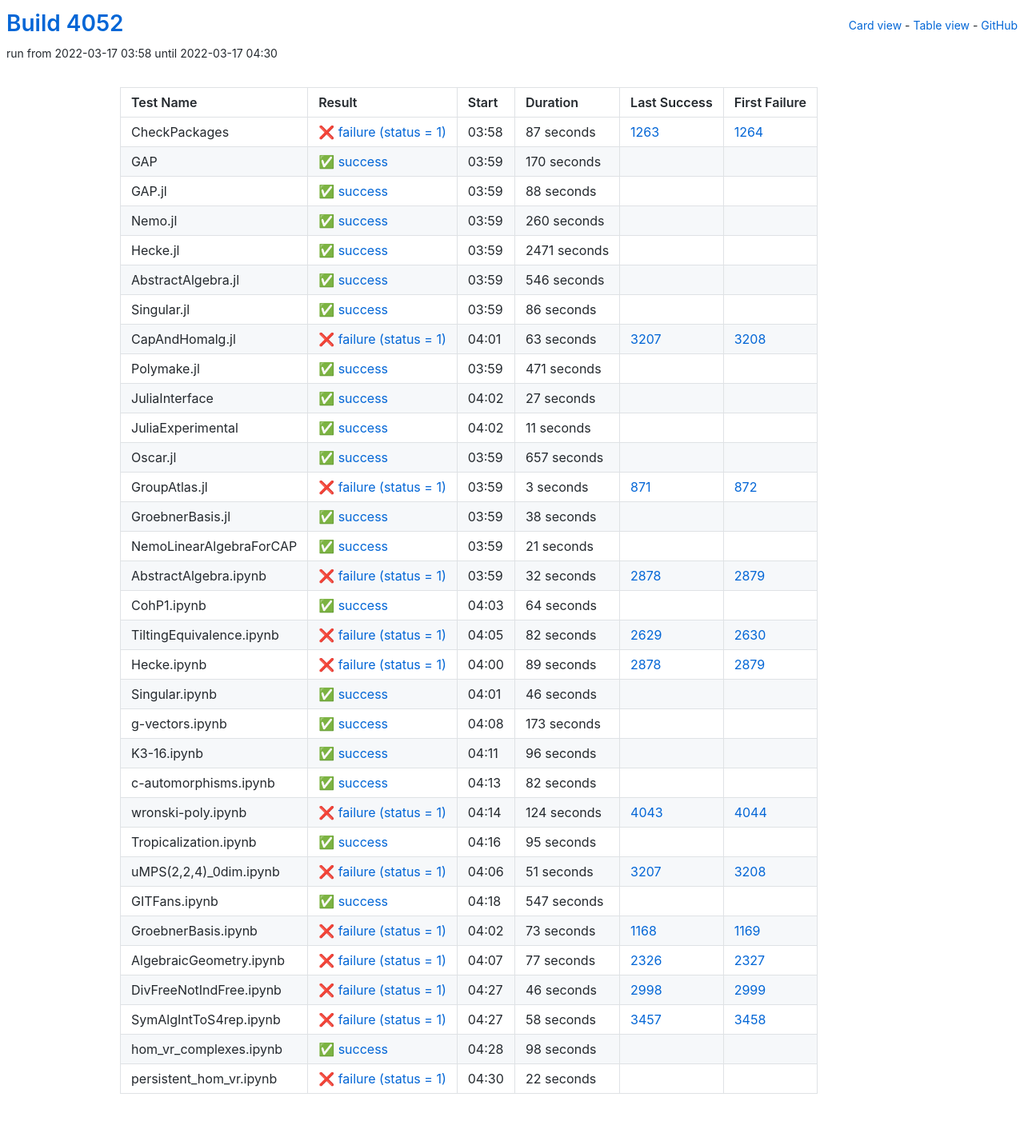
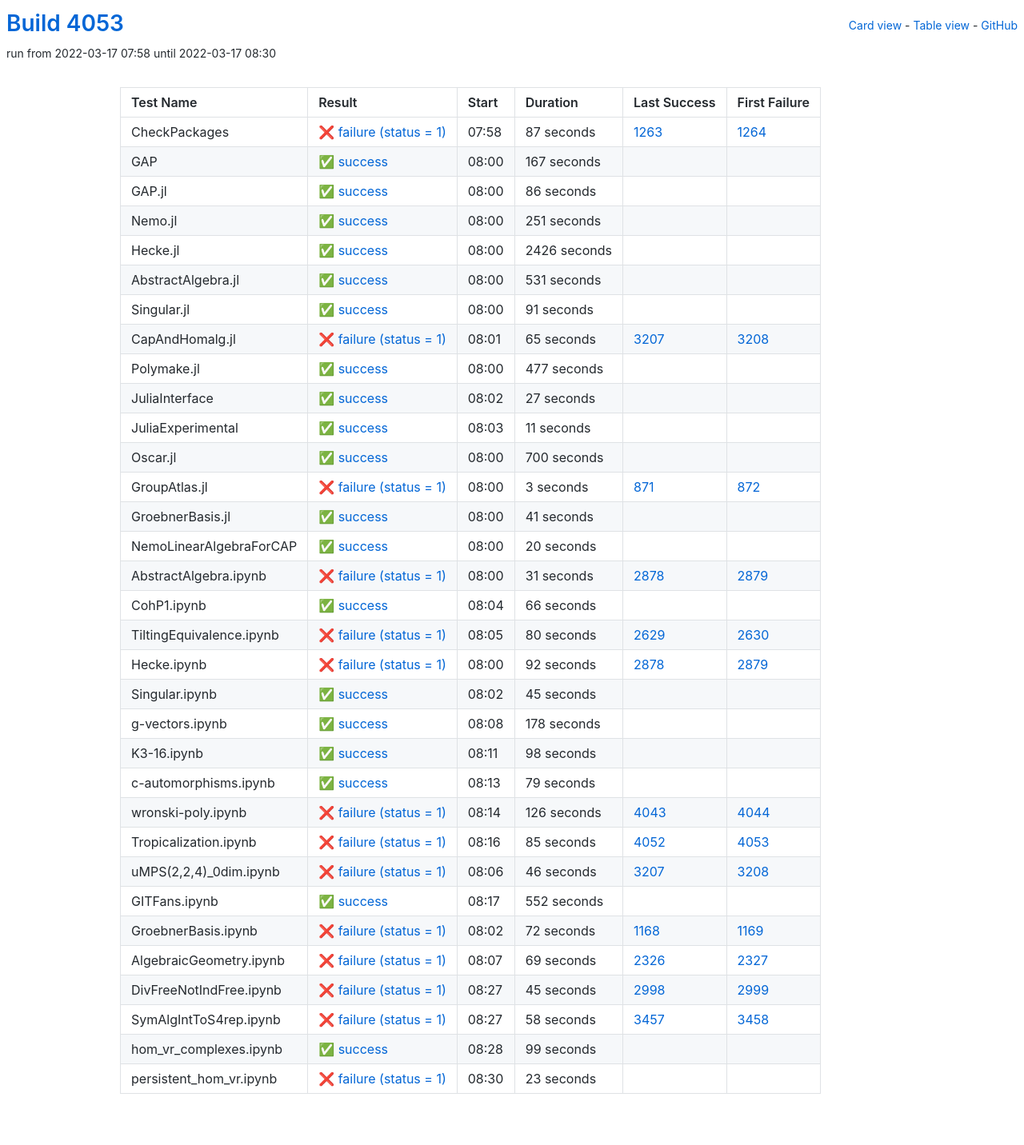
Before and after one commit to oscar-system/oscar-ci-status-stable, a Jekyll site: the page built from table.html, in a window 1280 px wide. Shown: the whole page at 80% size. Built offline with Jekyll 4.4.1, drawn with Linux system fonts in a browser that asks for light colours.

Commit message:
Build #4053

```diff
--- a/_data/ci.yml
+++ b/_data/ci.yml
@@ -1,6 +1,6 @@
 ---
-build: 4052
-build_url: https://oscarci.mathematik.uni-kl.de/job/oscar-stable/4052/
+build: 4053
+build_url: https://oscarci.mathematik.uni-kl.de/job/oscar-stable/4053/
 job: oscar-stable
 organization: oscar-system
 repo: oscar-ci-status-stable
@@ -8,8 +8,8 @@ repourl: https://github.com/oscar-system/oscar-ci-status-stable
 tests:
 - name: CheckPackages
   id: checkpackages
-  log: https://oscarci.mathematik.uni-kl.de/job/oscar-stable/4052/artifact/logs/build-4052/CheckPackages.log
-  start: 2022-03-17 03:58
+  log: https://oscarci.mathematik.uni-kl.de/job/oscar-stable/4053/artifact/logs/build-4053/CheckPackages.log
+  start: 2022-03-17 07:58
   success: false
   exitcode: 1
   status: failure
@@ -20,68 +20,20 @@ tests:
   first_failure_url: https://oscarci.mathematik.uni-kl.de/job/oscar-stable/1264/
 - name: GAP
   id: gap
-  log: https://oscarci.mathematik.uni-kl.de/job/oscar-stable/4052/artifact/logs/build-4052/GAP.log
-  start: 2022-03-17 03:59
+  log: https://oscarci.mathematik.uni-kl.de/job/oscar-stable/4053/artifact/logs/build-4053/GAP.log
+  start: 2022-03-17 08:00
   success: true
   exitcode: 0
   status: success
-  duration: 170
+  duration: 167
   last_success: false
   last_success_url:
   first_failure: false
   first_failure_url:
 - name: GAP.jl
   id: gap-jl
-  log: https://oscarci.mathematik.uni-kl.de/job/oscar-stable/4052/artifact/logs/build-4052/GAP.jl.log
-  start: 2022-03-17 03:59
-  success: true
-  exitcode: 0
-  status: success
-  duration: 88
-  last_success: false
-  last_success_url:
-  first_failure: false
-  first_failure_url:
-- name: Nemo.jl
-  id: nemo-jl
-  log: https://oscarci.mathematik.uni-kl.de/job/oscar-stable/4052/artifact/logs/build-4052/Nemo.jl.log
-  start: 2022-03-17 03:59
-  success: true
-  exitcode: 0
-  status: success
-  duration: 260
-  last_success: false
-  last_success_url:
-  first_failure: false
-  first_failure_url:
-- name: Hecke.jl
-  id: hecke-jl
-  log: https://oscarci.mathematik.uni-kl.de/job/oscar-stable/4052/artifact/logs/build-4052/Hecke.jl.log
-  start: 2022-03-17 03:59
-  success: true
-  exitcode: 0
-  status: success
-  duration: 2471
-  last_success: false
-  last_success_url:
-  first_failure: false
-  first_failure_url:
-- name: AbstractAlgebra.jl
-  id: abstractalgebra-jl
-  log: https://oscarci.mathematik.uni-kl.de/job/oscar-stable/4052/artifact/logs/build-4052/AbstractAlgebra.jl.log
-  start: 2022-03-17 03:59
-  success: true
-  exitcode: 0
-  status: success
-  duration: 546
-  last_success: false
-  last_success_url:
-  first_failure: false
-  first_failure_url:
-- name: Singular.jl
-  id: singular-jl
-  log: https://oscarci.mathematik.uni-kl.de/job/oscar-stable/4052/artifact/logs/build-4052/Singular.jl.log
-  start: 2022-03-17 03:59
+  log: https://oscarci.mathematik.uni-kl.de/job/oscar-stable/4053/artifact/logs/build-4053/GAP.jl.log
+  start: 2022-03-17 08:00
   success: true
   exitcode: 0
   status: success
@@ -90,34 +42,82 @@ tests:
   last_success_url:
   first_failure: false
   first_failure_url:
+- name: Nemo.jl
+  id: nemo-jl
+  log: https://oscarci.mathematik.uni-kl.de/job/oscar-stable/4053/artifact/logs/build-4053/Nemo.jl.log
+  start: 2022-03-17 08:00
+  success: true
+  exitcode: 0
+  status: success
+  duration: 251
+  last_success: false
+  last_success_url:
+  first_failure: false
+  first_failure_url:
+- name: Hecke.jl
+  id: hecke-jl
+  log: https://oscarci.mathematik.uni-kl.de/job/oscar-stable/4053/artifact/logs/build-4053/Hecke.jl.log
+  start: 2022-03-17 08:00
+  success: true
+  exitcode: 0
+  status: success
+  duration: 2426
+  last_success: false
+  last_success_url:
+  first_failure: false
+  first_failure_url:
+- name: AbstractAlgebra.jl
+  id: abstractalgebra-jl
+  log: https://oscarci.mathematik.uni-kl.de/job/oscar-stable/4053/artifact/logs/build-4053/AbstractAlgebra.jl.log
+  start: 2022-03-17 08:00
+  success: true
+  exitcode: 0
+  status: success
+  duration: 531
+  last_success: false
+  last_success_url:
+  first_failure: false
+  first_failure_url:
+- name: Singular.jl
+  id: singular-jl
+  log: https://oscarci.mathematik.uni-kl.de/job/oscar-stable/4053/artifact/logs/build-4053/Singular.jl.log
+  start: 2022-03-17 08:00
+  success: true
+  exitcode: 0
+  status: success
+  duration: 91
+  last_success: false
+  last_success_url:
+  first_failure: false
+  first_failure_url:
 - name: CapAndHomalg.jl
   id: capandhomalg-jl
-  log: https://oscarci.mathematik.uni-kl.de/job/oscar-stable/4052/artifact/logs/build-4052/CapAndHomalg.jl.log
-  start: 2022-03-17 04:01
+  log: https://oscarci.mathematik.uni-kl.de/job/oscar-stable/4053/artifact/logs/build-4053/CapAndHomalg.jl.log
+  start: 2022-03-17 08:01
   success: false
   exitcode: 1
   status: failure
-  duration: 63
+  duration: 65
   last_success: 3207
   last_success_url: https://oscarci.mathematik.uni-kl.de/job/oscar-stable/3207/
   first_failure: 3208
   first_failure_url: https://oscarci.mathematik.uni-kl.de/job/oscar-stable/3208/
 - name: Polymake.jl
   id: polymake-jl
-  log: https://oscarci.mathematik.uni-kl.de/job/oscar-stable/4052/artifact/logs/build-4052/Polymake.jl.log
-  start: 2022-03-17 03:59
+  log: https://oscarci.mathematik.uni-kl.de/job/oscar-stable/4053/artifact/logs/build-4053/Polymake.jl.log
+  start: 2022-03-17 08:00
   success: true
   exitcode: 0
   status: success
-  duration: 471
+  duration: 477
   last_success: false
   last_success_url:
   first_failure: false
   first_failure_url:
 - name: JuliaInterface
   id: juliainterface
-  log: https://oscarci.mathematik.uni-kl.de/job/oscar-stable/4052/artifact/logs/build-4052/JuliaInterface.log
-  start: 2022-03-17 04:02
+  log: https://oscarci.mathematik.uni-kl.de/job/oscar-stable/4053/artifact/logs/build-4053/JuliaInterface.log
+  start: 2022-03-17 08:02
   success: true
   exitcode: 0
   status: success
@@ -128,8 +128,8 @@ tests:
   first_failure_url:
 - name: JuliaExperimental
   id: juliaexperimental
-  log: https://oscarci.mathematik.uni-kl.de/job/oscar-stable/4052/artifact/logs/build-4052/JuliaExperimental.log
-  start: 2022-03-17 04:02
+  log: https://oscarci.mathematik.uni-kl.de/job/oscar-stable/4053/artifact/logs/build-4053/JuliaExperimental.log
+  start: 2022-03-17 08:03
   success: true
   exitcode: 0
   status: success
@@ -140,20 +140,20 @@ tests:
   first_failure_url:
 - name: Oscar.jl
   id: oscar-jl
-  log: https://oscarci.mathematik.uni-kl.de/job/oscar-stable/4052/artifact/logs/build-4052/Oscar.jl.log
-  start: 2022-03-17 03:59
+  log: https://oscarci.mathematik.uni-kl.de/job/oscar-stable/4053/artifact/logs/build-4053/Oscar.jl.log
+  start: 2022-03-17 08:00
   success: true
   exitcode: 0
   status: success
-  duration: 657
+  duration: 700
   last_success: false
   last_success_url:
   first_failure: false
   first_failure_url:
 - name: GroupAtlas.jl
   id: groupatlas-jl
-  log: https://oscarci.mathematik.uni-kl.de/job/oscar-stable/4052/artifact/logs/build-4052/GroupAtlas.jl.log
-  start: 2022-03-17 03:59
+  log: https://oscarci.mathematik.uni-kl.de/job/oscar-stable/4053/artifact/logs/build-4053/GroupAtlas.jl.log
+  start: 2022-03-17 08:00
   success: false
   exitcode: 1
   status: failure
@@ -164,212 +164,212 @@ tests:
   first_failure_url: https://oscarci.mathematik.uni-kl.de/job/oscar-stable/872/
 - name: GroebnerBasis.jl
   id: groebnerbasis-jl
-  log: https://oscarci.mathematik.uni-kl.de/job/oscar-stable/4052/artifact/logs/build-4052/GroebnerBasis.jl.log
-  start: 2022-03-17 03:59
+  log: https://oscarci.mathematik.uni-kl.de/job/oscar-stable/4053/artifact/logs/build-4053/GroebnerBasis.jl.log
+  start: 2022-03-17 08:00
   success: true
   exitcode: 0
   status: success
-  duration: 38
+  duration: 41
   last_success: false
   last_success_url:
   first_failure: false
   first_failure_url:
 - name: NemoLinearAlgebraForCAP
   id: nemolinearalgebraforcap
-  log: https://oscarci.mathematik.uni-kl.de/job/oscar-stable/4052/artifact/logs/build-4052/NemoLinearAlgebraForCAP.log
-  start: 2022-03-17 03:59
+  log: https://oscarci.mathematik.uni-kl.de/job/oscar-stable/4053/artifact/logs/build-4053/NemoLinearAlgebraForCAP.log
+  start: 2022-03-17 08:00
   success: true
   exitcode: 0
   status: success
-  duration: 21
+  duration: 20
   last_success: false
   last_success_url:
   first_failure: false
   first_failure_url:
 - name: AbstractAlgebra.ipynb
   id: abstractalgebra-ipynb
-  log: https://oscarci.mathematik.uni-kl.de/job/oscar-stable/4052/artifact/logs/build-4052/AbstractAlgebra.ipynb.log
-  start: 2022-03-17 03:59
+  log: https://oscarci.mathematik.uni-kl.de/job/oscar-stable/4053/artifact/logs/build-4053/AbstractAlgebra.ipynb.log
+  start: 2022-03-17 08:00
   success: false
   exitcode: 1
   status: failure
-  duration: 32
+  duration: 31
   last_success: 2878
   last_success_url: https://oscarci.mathematik.uni-kl.de/job/oscar-stable/2878/
   first_failure: 2879
   first_failure_url: https://oscarci.mathematik.uni-kl.de/job/oscar-stable/2879/
 - name: CohP1.ipynb
   id: cohp1-ipynb
-  log: https://oscarci.mathematik.uni-kl.de/job/oscar-stable/4052/artifact/logs/build-4052/CohP1.ipynb.log
-  start: 2022-03-17 04:03
+  log: https://oscarci.mathematik.uni-kl.de/job/oscar-stable/4053/artifact/logs/build-4053/CohP1.ipynb.log
+  start: 2022-03-17 08:04
   success: true
   exitcode: 0
   status: success
-  duration: 64
+  duration: 66
   last_success: false
   last_success_url:
   first_failure: false
   first_failure_url:
 - name: TiltingEquivalence.ipynb
   id: tiltingequivalence-ipynb
-  log: https://oscarci.mathematik.uni-kl.de/job/oscar-stable/4052/artifact/logs/build-4052/TiltingEquivalence.ipynb.log
-  start: 2022-03-17 04:05
+  log: https://oscarci.mathematik.uni-kl.de/job/oscar-stable/4053/artifact/logs/build-4053/TiltingEquivalence.ipynb.log
+  start: 2022-03-17 08:05
   success: false
   exitcode: 1
   status: failure
-  duration: 82
+  duration: 80
   last_success: 2629
   last_success_url: https://oscarci.mathematik.uni-kl.de/job/oscar-stable/2629/
   first_failure: 2630
   first_failure_url: https://oscarci.mathematik.uni-kl.de/job/oscar-stable/2630/
 - name: Hecke.ipynb
   id: hecke-ipynb
-  log: https://oscarci.mathematik.uni-kl.de/job/oscar-stable/4052/artifact/logs/build-4052/Hecke.ipynb.log
-  start: 2022-03-17 04:00
+  log: https://oscarci.mathematik.uni-kl.de/job/oscar-stable/4053/artifact/logs/build-4053/Hecke.ipynb.log
+  start: 2022-03-17 08:00
   success: false
   exitcode: 1
   status: failure
-  duration: 89
+  duration: 92
   last_success: 2878
   last_success_url: https://oscarci.mathematik.uni-kl.de/job/oscar-stable/2878/
   first_failure: 2879
   first_failure_url: https://oscarci.mathematik.uni-kl.de/job/oscar-stable/2879/
 - name: Singular.ipynb
   id: singular-ipynb
-  log: https://oscarci.mathematik.uni-kl.de/job/oscar-stable/4052/artifact/logs/build-4052/Singular.ipynb.log
-  start: 2022-03-17 04:01
+  log: https://oscarci.mathematik.uni-kl.de/job/oscar-stable/4053/artifact/logs/build-4053/Singular.ipynb.log
+  start: 2022-03-17 08:02
   success: true
   exitcode: 0
   status: success
-  duration: 46
+  duration: 45
   last_success: false
   last_success_url:
   first_failure: false
   first_failure_url:
 - name: g-vectors.ipynb
   id: g-vectors-ipynb
-  log: https://oscarci.mathematik.uni-kl.de/job/oscar-stable/4052/artifact/logs/build-4052/g-vectors.ipynb.log
-  start: 2022-03-17 04:08
+  log: https://oscarci.mathematik.uni-kl.de/job/oscar-stable/4053/artifact/logs/build-4053/g-vectors.ipynb.log
+  start: 2022-03-17 08:08
   success: true
   exitcode: 0
   status: success
-  duration: 173
+  duration: 178
   last_success: false
   last_success_url:
   first_failure: false
   first_failure_url:
 - name: K3-16.ipynb
   id: k3-16-ipynb
-  log: https://oscarci.mathematik.uni-kl.de/job/oscar-stable/4052/artifact/logs/build-4052/K3-16.ipynb.log
-  start: 2022-03-17 04:11
+  log: https://oscarci.mathematik.uni-kl.de/job/oscar-stable/4053/artifact/logs/build-4053/K3-16.ipynb.log
+  start: 2022-03-17 08:11
   success: true
   exitcode: 0
   status: success
-  duration: 96
+  duration: 98
   last_success: false
   last_success_url:
   first_failure: false
   first_failure_url:
 - name: c-automorphisms.ipynb
   id: c-automorphisms-ipynb
-  log: https://oscarci.mathematik.uni-kl.de/job/oscar-stable/4052/artifact/logs/build-4052/c-automorphisms.ipynb.log
-  start: 2022-03-17 04:13
+  log: https://oscarci.mathematik.uni-kl.de/job/oscar-stable/4053/artifact/logs/build-4053/c-automorphisms.ipynb.log
+  start: 2022-03-17 08:13
   success: true
   exitcode: 0
   status: success
-  duration: 82
+  duration: 79
   last_success: false
   last_success_url:
   first_failure: false
   first_failure_url:
 - name: wronski-poly.ipynb
   id: wronski-poly-ipynb
-  log: https://oscarci.mathematik.uni-kl.de/job/oscar-stable/4052/artifact/logs/build-4052/wronski-poly.ipynb.log
-  start: 2022-03-17 04:14
+  log: https://oscarci.mathematik.uni-kl.de/job/oscar-stable/4053/artifact/logs/build-4053/wronski-poly.ipynb.log
+  start: 2022-03-17 08:14
   success: false
   exitcode: 1
   status: failure
-  duration: 124
+  duration: 126
   last_success: 4043
   last_success_url: https://oscarci.mathematik.uni-kl.de/job/oscar-stable/4043/
   first_failure: 4044
   first_failure_url: https://oscarci.mathematik.uni-kl.de/job/oscar-stable/4044/
 - name: Tropicalization.ipynb
   id: tropicalization-ipynb
-  log: https://oscarci.mathematik.uni-kl.de/job/oscar-stable/4052/artifact/logs/build-4052/Tropicalization.ipynb.log
-  start: 2022-03-17 04:16
-  success: true
-  exitcode: 0
-  status: success
-  duration: 95
-  last_success: false
-  last_success_url:
-  first_failure: false
-  first_failure_url:
-- name: uMPS(2,2,4)_0dim.ipynb
-  id: umps-2-2-4-0dim-ipynb
-  log: https://oscarci.mathematik.uni-kl.de/job/oscar-stable/4052/artifact/logs/build-4052/uMPS-2-2-4-_0dim.ipynb.log
-  start: 2022-03-17 04:06
+  log: https://oscarci.mathematik.uni-kl.de/job/oscar-stable/4053/artifact/logs/build-4053/Tropicalization.ipynb.log
+  start: 2022-03-17 08:16
   success: false
   exitcode: 1
   status: failure
-  duration: 51
+  duration: 85
+  last_success: 4052
+  last_success_url: https://oscarci.mathematik.uni-kl.de/job/oscar-stable/4052/
+  first_failure: 4053
+  first_failure_url: https://oscarci.mathematik.uni-kl.de/job/oscar-stable/4053/
+- name: uMPS(2,2,4)_0dim.ipynb
+  id: umps-2-2-4-0dim-ipynb
+  log: https://oscarci.mathematik.uni-kl.de/job/oscar-stable/4053/artifact/logs/build-4053/uMPS-2-2-4-_0dim.ipynb.log
+  start: 2022-03-17 08:06
+  success: false
+  exitcode: 1
+  status: failure
+  duration: 46
   last_success: 3207
   last_success_url: https://oscarci.mathematik.uni-kl.de/job/oscar-stable/3207/
   first_failure: 3208
   first_failure_url: https://oscarci.mathematik.uni-kl.de/job/oscar-stable/3208/
 - name: GITFans.ipynb
   id: gitfans-ipynb
-  log: https://oscarci.mathematik.uni-kl.de/job/oscar-stable/4052/artifact/logs/build-4052/GITFans.ipynb.log
-  start: 2022-03-17 04:18
+  log: https://oscarci.mathematik.uni-kl.de/job/oscar-stable/4053/artifact/logs/build-4053/GITFans.ipynb.log
+  start: 2022-03-17 08:17
   success: true
   exitcode: 0
   status: success
-  duration: 547
+  duration: 552
   last_success: false
   last_success_url:
   first_failure: false
   first_failure_url:
 - name: GroebnerBasis.ipynb
   id: groebnerbasis-ipynb
-  log: https://oscarci.mathematik.uni-kl.de/job/oscar-stable/4052/artifact/logs/build-4052/GroebnerBasis.ipynb.log
-  start: 2022-03-17 04:02
+  log: https://oscarci.mathematik.uni-kl.de/job/oscar-stable/4053/artifact/logs/build-4053/GroebnerBasis.ipynb.log
+  start: 2022-03-17 08:02
   success: false
   exitcode: 1
   status: failure
-  duration: 73
+  duration: 72
   last_success: 1168
   last_success_url: https://oscarci.mathematik.uni-kl.de/job/oscar-stable/1168/
   first_failure: 1169
   first_failure_url: https://oscarci.mathematik.uni-kl.de/job/oscar-stable/1169/
 - name: AlgebraicGeometry.ipynb
   id: algebraicgeometry-ipynb
-  log: https://oscarci.mathematik.uni-kl.de/job/oscar-stable/4052/artifact/logs/build-4052/AlgebraicGeometry.ipynb.log
-  start: 2022-03-17 04:07
+  log: https://oscarci.mathematik.uni-kl.de/job/oscar-stable/4053/artifact/logs/build-4053/AlgebraicGeometry.ipynb.log
+  start: 2022-03-17 08:07
   success: false
   exitcode: 1
   status: failure
-  duration: 77
+  duration: 69
   last_success: 2326
   last_success_url: https://oscarci.mathematik.uni-kl.de/job/oscar-stable/2326/
   first_failure: 2327
   first_failure_url: https://oscarci.mathematik.uni-kl.de/job/oscar-stable/2327/
 - name: DivFreeNotIndFree.ipynb
   id: divfreenotindfree-ipynb
-  log: https://oscarci.mathematik.uni-kl.de/job/oscar-stable/4052/artifact/logs/build-4052/DivFreeNotIndFree.ipynb.log
-  start: 2022-03-17 04:27
+  log: https://oscarci.mathematik.uni-kl.de/job/oscar-stable/4053/artifact/logs/build-4053/DivFreeNotIndFree.ipynb.log
+  start: 2022-03-17 08:27
   success: false
   exitcode: 1
   status: failure
-  duration: 46
+  duration: 45
   last_success: 2998
   last_success_url: https://oscarci.mathematik.uni-kl.de/job/oscar-stable/2998/
   first_failure: 2999
   first_failure_url: https://oscarci.mathematik.uni-kl.de/job/oscar-stable/2999/
 - name: SymAlgIntToS4rep.ipynb
   id: symalginttos4rep-ipynb
-  log: https://oscarci.mathematik.uni-kl.de/job/oscar-stable/4052/artifact/logs/build-4052/SymAlgIntToS4rep.ipynb.log
-  start: 2022-03-17 04:27
+  log: https://oscarci.mathematik.uni-kl.de/job/oscar-stable/4053/artifact/logs/build-4053/SymAlgIntToS4rep.ipynb.log
+  start: 2022-03-17 08:27
   success: false
   exitcode: 1
   status: failure
@@ -380,24 +380,24 @@ tests:
   first_failure_url: https://oscarci.mathematik.uni-kl.de/job/oscar-stable/3458/
 - name: hom_vr_complexes.ipynb
   id: hom-vr-complexes-ipynb
-  log: https://oscarci.mathematik.uni-kl.de/job/oscar-stable/4052/artifact/logs/build-4052/hom_vr_complexes.ipynb.log
-  start: 2022-03-17 04:28
+  log: https://oscarci.mathematik.uni-kl.de/job/oscar-stable/4053/artifact/logs/build-4053/hom_vr_complexes.ipynb.log
+  start: 2022-03-17 08:28
   success: true
   exitcode: 0
   status: success
-  duration: 98
+  duration: 99
   last_success: false
   last_success_url:
   first_failure: false
   first_failure_url:
 - name: persistent_hom_vr.ipynb
   id: persistent-hom-vr-ipynb
-  log: https://oscarci.mathematik.uni-kl.de/job/oscar-stable/4052/artifact/logs/build-4052/persistent_hom_vr.ipynb.log
-  start: 2022-03-17 04:30
+  log: https://oscarci.mathematik.uni-kl.de/job/oscar-stable/4053/artifact/logs/build-4053/persistent_hom_vr.ipynb.log
+  start: 2022-03-17 08:30
   success: false
   exitcode: 1
   status: failure
-  duration: 22
+  duration: 23
   last_success: false
   last_success_url:
   first_failure: false
```
Also changed, not shown: README.md.
